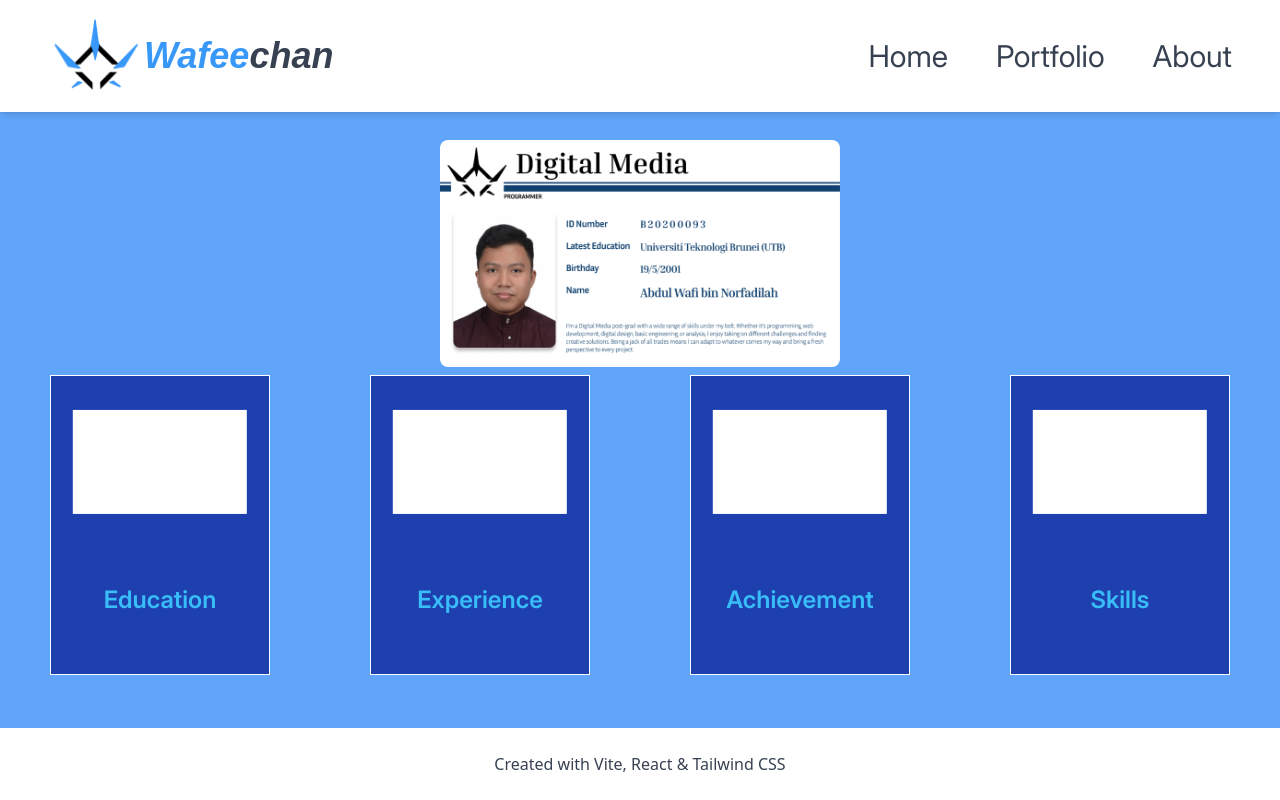
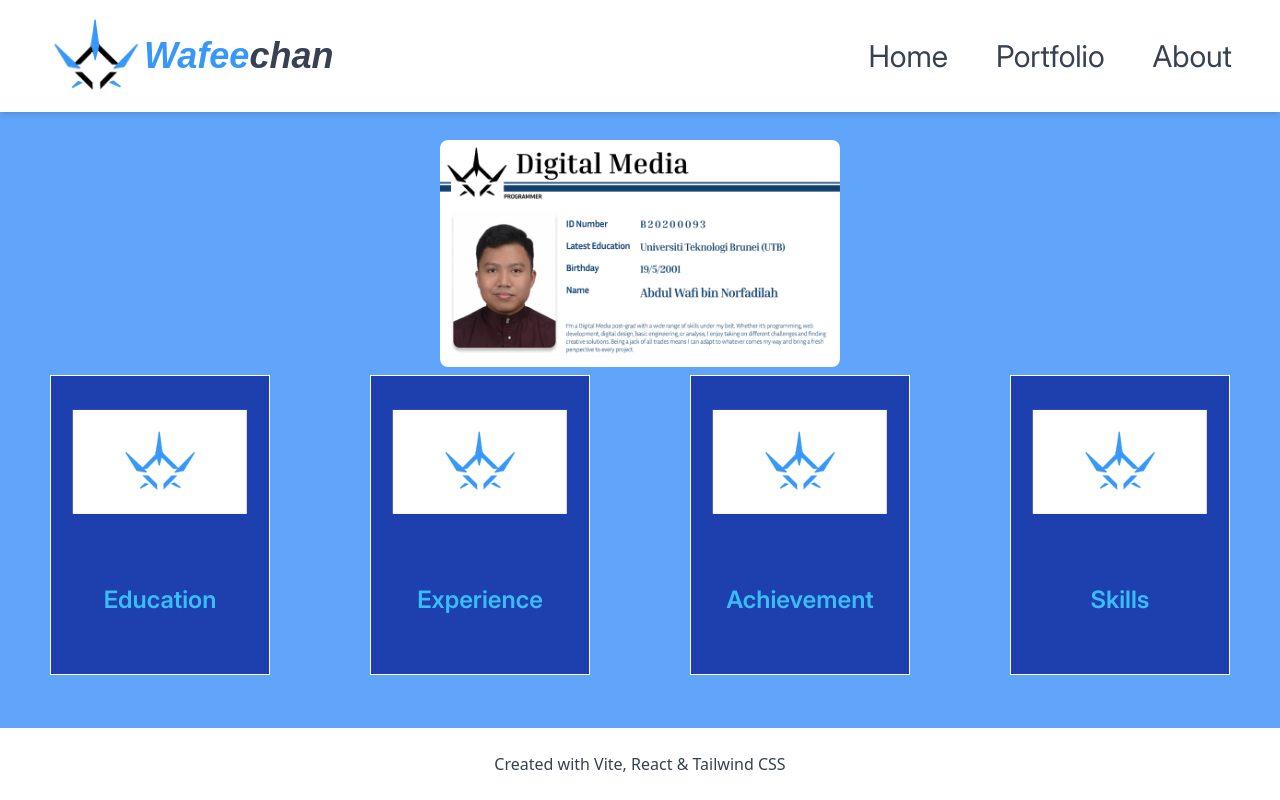
Before and after one commit to Wafeechan/website-portfolio-jsx, a React (Vite) app: page /website-portfolio-jsx/about in a window 1280 px wide. Built offline with nearby package versions, Linux system fonts and the light colour scheme; a web font is replaced by a local one.

Commit message:
About.jsx updated

```diff
--- a/src/webpages/About.jsx
+++ b/src/webpages/About.jsx
@@ -1,11 +1,13 @@
 import React from 'react';
 
 import ID from '/assets/customID.png';
+import LogoBlue from '/assets/logo_blue2.png';
 
 function About(){
 
     return(
         <>
+
         <body className='bg-blue-400 h-screen pb-[100px]'>
             <div className='grid md:grid-rows-2 grid-rows-[1fr, 2fr] h-full'>
                 <div className='md:w-[400px] w-[350px] h-auto m-auto md:pt-[140px] pt-[80px]'>
@@ -15,21 +17,25 @@ function About(){
                 <div className='grid md:grid-cols-4 md:grid-rows-none grid-cols-2 grid-rows-2'>
                     <div className='relative book-button book-left grid grid-rows-2 book-hover group'>
                         <div className='top-half-book'></div>
+                        <div className='absolute translate logo-book z-10'><img src={LogoBlue} alt="" /></div>
                         <div></div>
                         <div className='book-text book-group-hover'>Education</div>
                     </div>
                     <div className='relative book-button book-right grid grid-rows-2 book-hover group'>
                         <div className='top-half-book'></div>
+                        <div className='absolute translate logo-book z-10'><img src={LogoBlue} alt="" /></div>
                         <div></div>
                         <div className='book-text book-group-hover'>Experience</div>
                     </div>
                     <div className='relative book-button book-left grid grid-rows-2 book-hover group'>
                         <div className='top-half-book'></div>
+                        <div className='absolute translate logo-book z-10'><img src={LogoBlue} alt="" /></div>
                         <div></div>
                         <div className='book-text book-group-hover'>Achievement</div>
                     </div>
                     <div className='relative book-button book-right grid grid-rows-2 book-hover group'>
                         <div className='top-half-book'></div>
+                        <div className='absolute translate logo-book z-10'><img src={LogoBlue} alt="" /></div>
                         <div></div>
                         <div className='book-text book-group-hover'>Skills</div>
                     </div>
--- a/src/webpages/components.css
+++ b/src/webpages/components.css
@@ -34,3 +34,7 @@
 .book-group-hover{
     @apply  group-hover:text-blue-800 transition duration-200 ease-in-out
 }
+
+.logo-book{
+    @apply top-[22%] left-1/2 -translate-x-1/2 -translate-y-1/4 w-[80px] h-auto
+}
```
